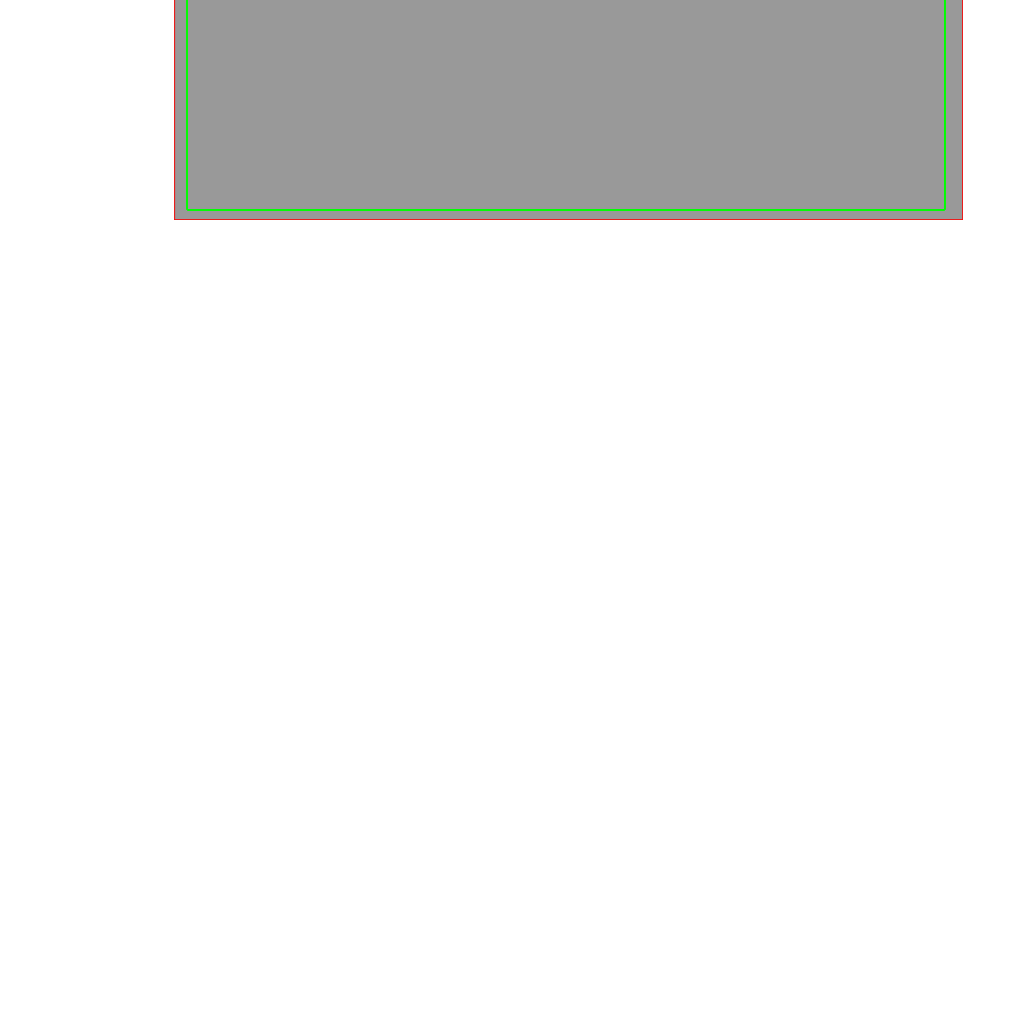
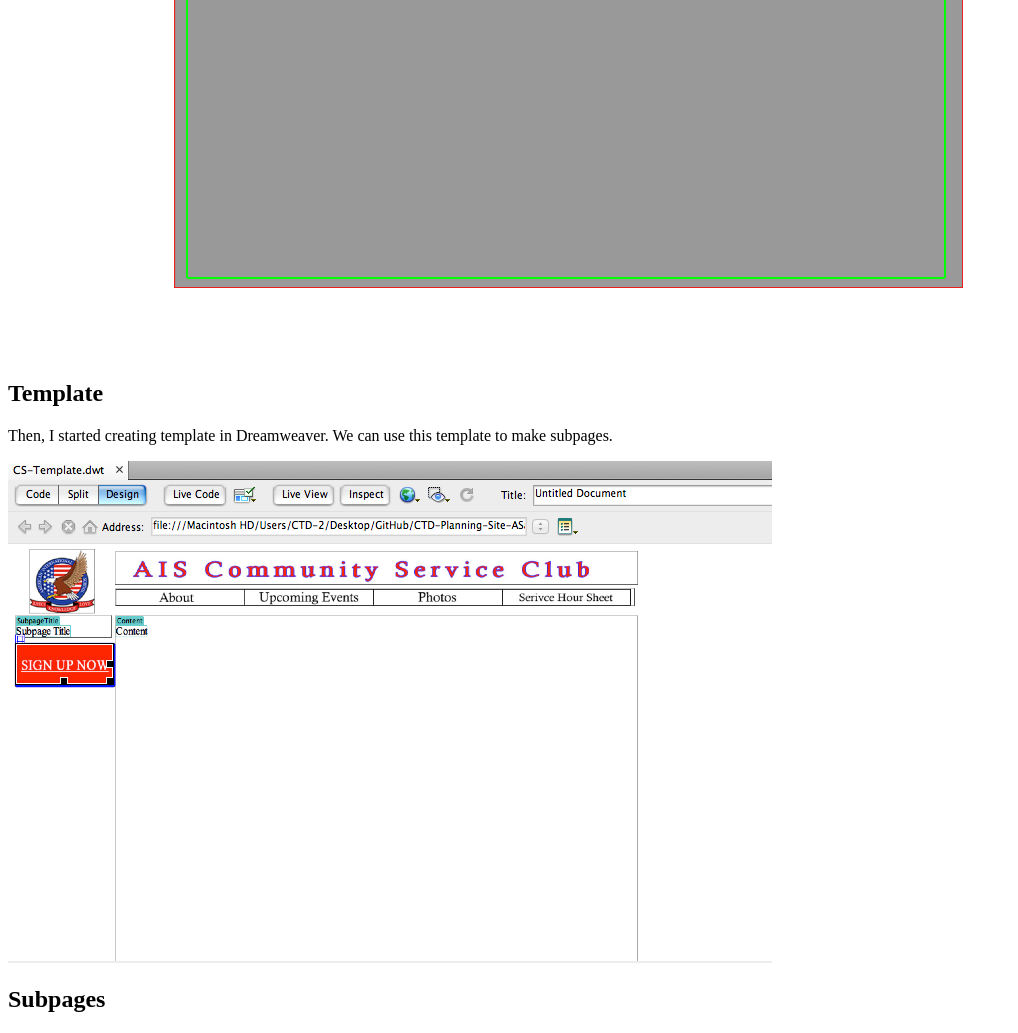
Before and after one commit to ayanos9/CTD-Planning-Site-ASaito, a plain HTML site: page Making-subpages.html in a window 1280 px wide. Shown: the part 615-1648 px from the top of the page, without its empty margins (0-1018 px from the left). Before the commit the page ends 915 px from the top, so only its background shows below. Drawn offline with Linux system fonts and the light colour scheme.

Commit message:
Added Template Screenshot

```diff
--- a/Making-subpages.html
+++ b/Making-subpages.html
@@ -8,6 +8,12 @@
       <h3>Then, we are going to crate subpages such as about page, events page, and photo gallery page.</h3>
       <h2>Wireframe</h2>
       <p>We first made some wireframes to plan what subpage is going to be like</p>
+      <p>Red - Fixed region</p>
+      <p>Green - Editable region</p>
       <img src="Wireframe-subpage-template1.png" />
+      <h2>Template</h2>
+      <p>Then, I started creating template in Dreamweaver. We can use this template to make subpages.</p>
+      <img src="DWTemplate-SS.png" />
+      <h2>Subpages</h2>
     </body>
 </html>
```
Also changed, not shown: DWTemplate-SS.png (added), 1 other file.
